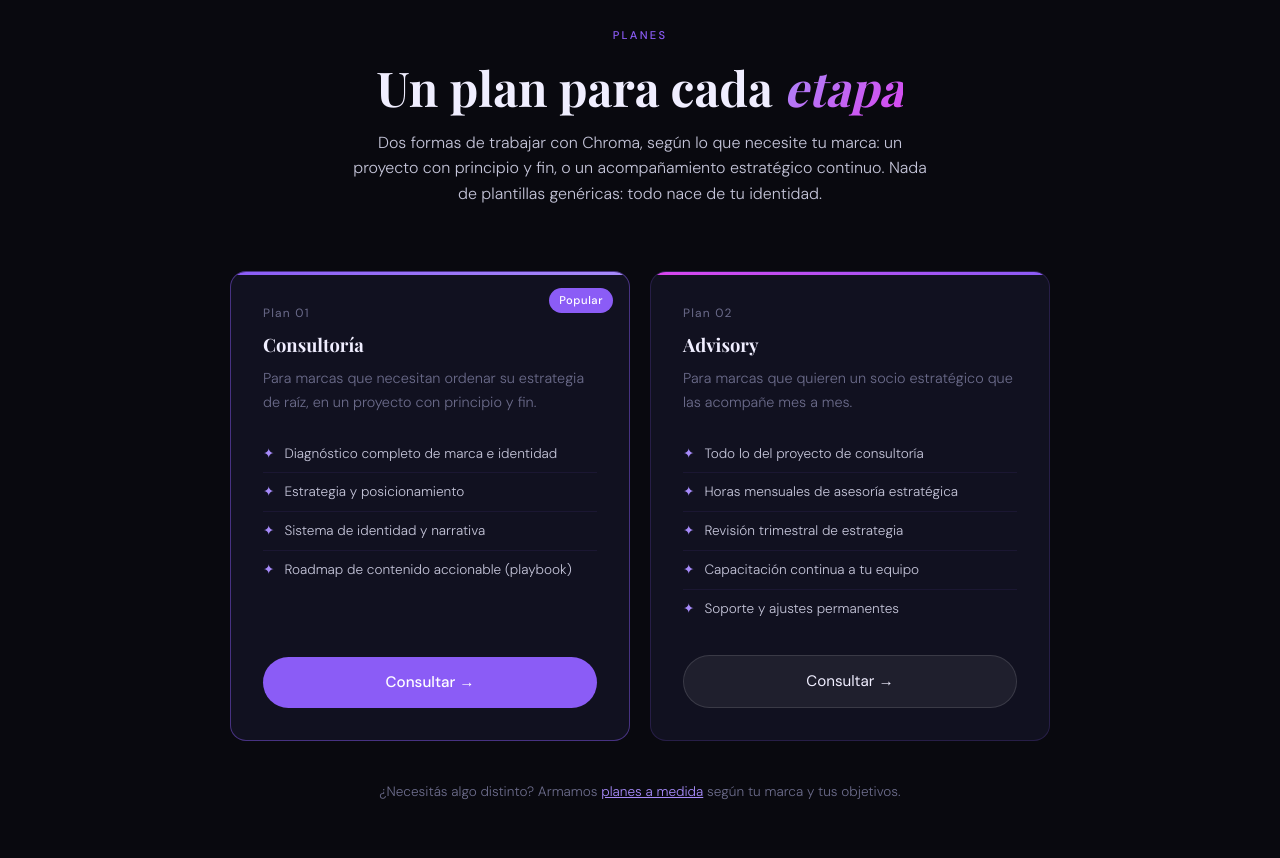
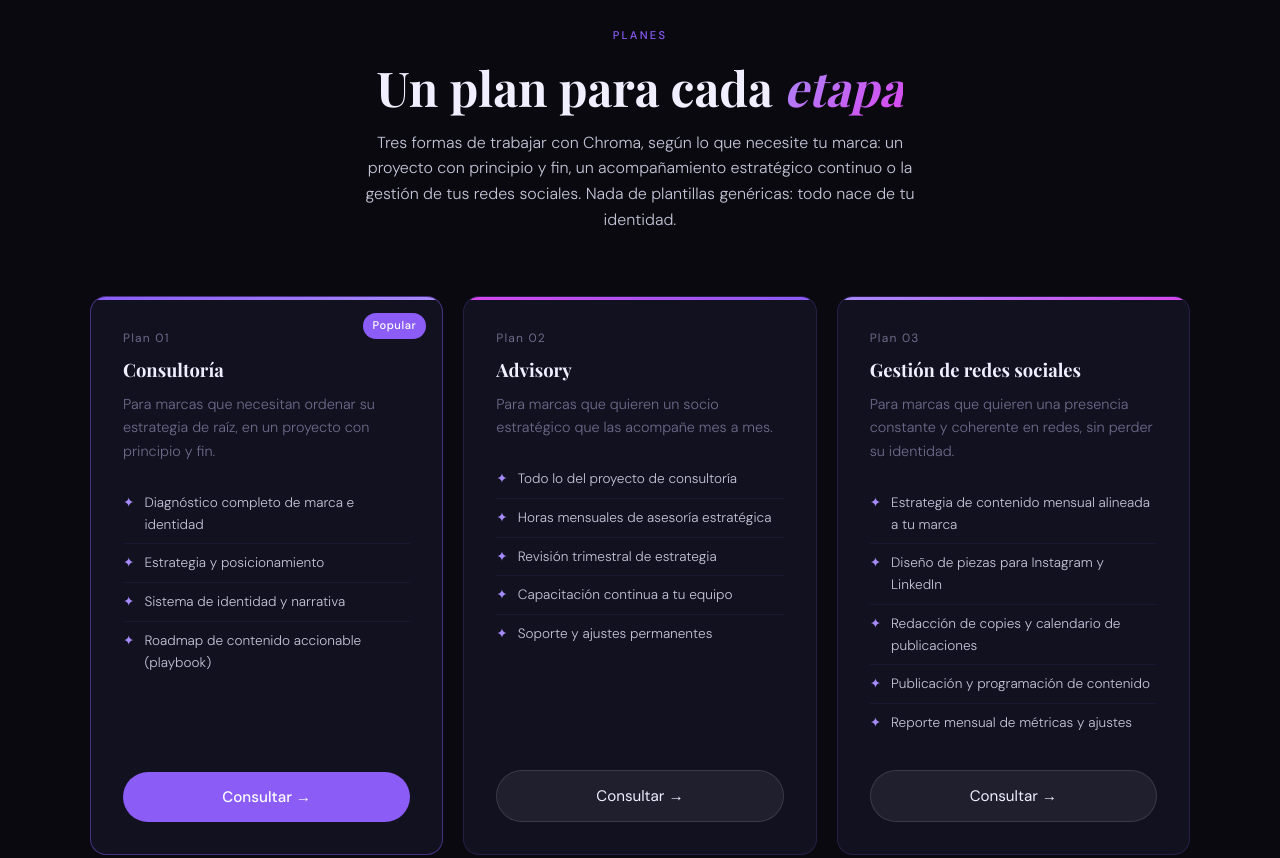
Before and after one commit to chromalab-1987/home, a plain HTML site: page index.html in a window 1280 px wide. Shown: the part 2420-3278 px from the top of the page. Drawn offline with nearby package versions, Linux system fonts and the light colour scheme; a web font is replaced by a local one.

Commit message:
Modify grid layout and update service offerings
Updated the grid layout and added a new plan for social media management.

```diff
--- a/index.html
+++ b/index.html
@@ -753,9 +753,9 @@
   }
   .planes-grid {
     display: grid;
-    grid-template-columns: repeat(2, 1fr);
+    grid-template-columns: repeat(3, 1fr);
     gap: 20px;
-    max-width: 820px;
+    max-width: 1100px;
     margin: 0 auto 40px;
     text-align: left;
   }
@@ -1308,7 +1308,7 @@
 <section id="planes">
   <span class="label reveal">Planes</span>
   <h2 class="reveal">Un plan para cada <em>etapa</em></h2>
-  <p class="reveal">Dos formas de trabajar con Chroma, según lo que necesite tu marca: un proyecto con principio y fin, o un acompañamiento estratégico continuo. Nada de plantillas genéricas: todo nace de tu identidad.</p>
+  <p class="reveal">Tres formas de trabajar con Chroma, según lo que necesite tu marca: un proyecto con principio y fin, un acompañamiento estratégico continuo o la gestión de tus redes sociales. Nada de plantillas genéricas: todo nace de tu identidad.</p>
 
   <div class="planes-grid">
     <div class="card reveal plan-card" style="border-color:rgba(139,92,246,0.45);">
@@ -1337,6 +1337,20 @@
         <li><span>✦</span> Revisión trimestral de estrategia</li>
         <li><span>✦</span> Capacitación continua a tu equipo</li>
         <li><span>✦</span> Soporte y ajustes permanentes</li>
+      </ul>
+      <a href="https://calendly.com/labid-chroma/30min" target="_blank" class="btn-secondary" style="justify-content:center;">Consultar →</a>
+    </div>
+    <div class="card reveal plan-card">
+      <div style="position:absolute;top:0;left:0;right:0;height:3px;background:linear-gradient(90deg,var(--purple-light),var(--pink));"></div>
+      <div class="card-num">Plan 03</div>
+      <h3>Gestión de redes sociales</h3>
+      <p style="margin-bottom:20px;">Para marcas que quieren una presencia constante y coherente en redes, sin perder su identidad.</p>
+      <ul class="plan-list">
+        <li><span>✦</span> Estrategia de contenido mensual alineada a tu marca</li>
+        <li><span>✦</span> Diseño de piezas para Instagram y LinkedIn</li>
+        <li><span>✦</span> Redacción de copies y calendario de publicaciones</li>
+        <li><span>✦</span> Publicación y programación de contenido</li>
+        <li><span>✦</span> Reporte mensual de métricas y ajustes</li>
       </ul>
       <a href="https://calendly.com/labid-chroma/30min" target="_blank" class="btn-secondary" style="justify-content:center;">Consultar →</a>
     </div>
```
